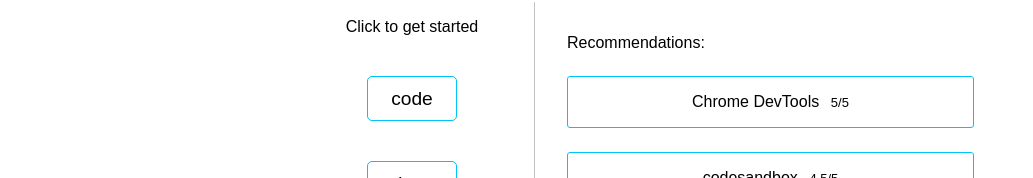
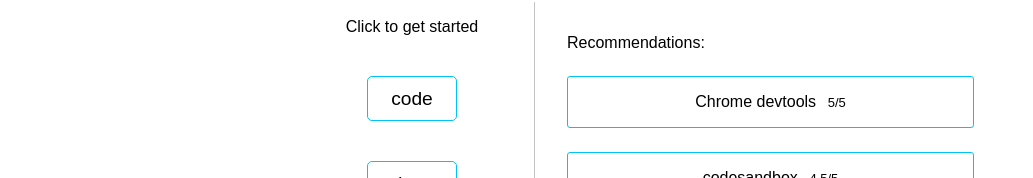
Before and after one commit to kushanksriraj/devTools-recommendations-react, a React (Create React App) app: page / in a window 1280 px wide. Shown: the part 127-305 px from the top of the page, without its empty margins (0-1033 px from the left). Built offline with nearby package versions, Linux system fonts and the light colour scheme.

Commit message:
updated db object

```diff
--- a/src/App.js
+++ b/src/App.js
@@ -15,7 +15,7 @@
   },
 
   webdev: {
-    tools: ["Chrome DevTools", "codesandbox", "codepen", "Netlify"],
+    tools: ["Chrome devtools", "codesandbox", "codepen", "Netlify"],
     ratings: ["5/5", "4.5/5", "4/5", "4/5"]
   },
 
```
